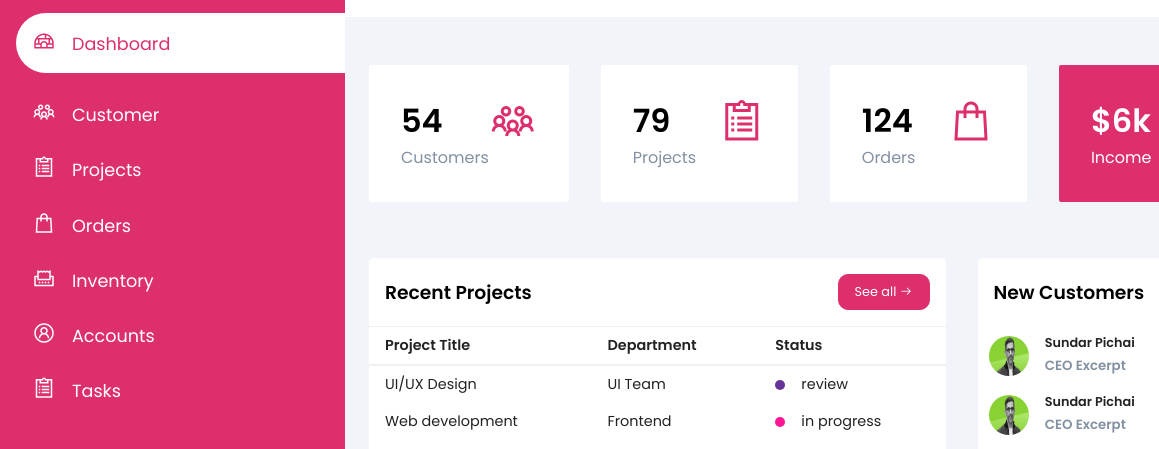
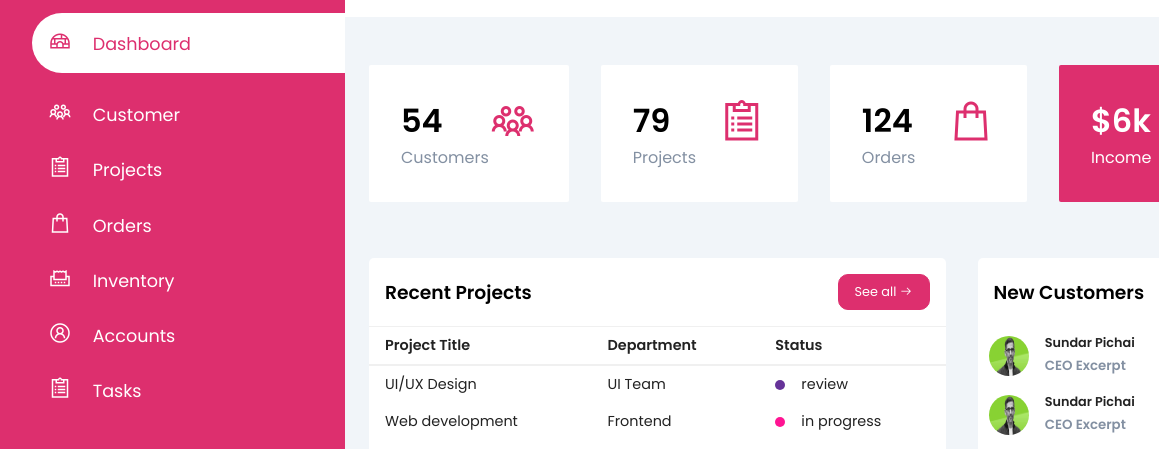
Before and after one commit to yZero19/DashBoard-Projetos, a plain HTML site: page index.html in a window 1280 px wide. Shown: the part 93-542 px from the top of the page, 0-1159 px from the left. Drawn offline with nearby package versions, Linux system fonts and the light colour scheme.

Commit message:
teste de responsividade

```diff
--- a/css/style.css
+++ b/css/style.css
@@ -19,13 +19,14 @@
     width: 345px;
     position: fixed;
     left: 0;
-    top:  0;
+    top: 0;
     height: 100%;
     background: var(--main-color);
-    z-index: 100%;
+    z-index: 100;
+    transition: width 300ms;
 }
 
-.sidebar-brand{
+.sidebar-brand {
     height: 90px;
     padding: 1rem 0rem 1rem 2rem;
     color: #fff;
@@ -43,7 +44,7 @@
 .sidebar-menu li {
     width: 100%;
     margin-bottom: 1.7rem;
-   padding-left: 1rem;
+    padding-left: 2rem;
 }
 
 .sidebar-menu a {
@@ -55,7 +56,7 @@
 
 .sidebar-menu a.active {
     background: #fff;
-   padding-top: 1rem ;
+    padding-top: 1rem;
     padding-bottom: 1rem;
     color: var(--main-color);
     border-radius: 30px 0px 0px 30px;
@@ -66,7 +67,36 @@
     padding-right: 1rem;
 }
 
+#nav-toggle:checked + .sidebar {
+    width: 70px;
+}
+
+#nav-toggle:checked + .sidebar .sidebar-brand,
+#nav-toggle:checked + .sidebar li {
+    padding-left: 1rem;
+    text-align: center;
+}
+
+#nav-toggle:checked + .sidebar li a {
+    padding-left: 0rem;
+}
+
+#nav-toggle:checked + .sidebar .sidebar-brand h2 span:last-child,
+#nav-toggle:checked + .sidebar li a span:last-child {
+    display: none;
+}
+
+#nav-toggle:checked ~ .main-content {
+    margin-left: 70px;
+}
+
+#nav-toggle:checked ~ .main-content header {
+    width: calc(100% - 70px);
+    left: 70px;
+}
+
 .main-content{
+    transition: margin-left 300ms;
     margin-left: 345px;
 }
 
@@ -437,5 +467,4 @@ tr td:last-child {
         top:80px;
     }
 
-
 }
--- a/index.html
+++ b/index.html
@@ -16,13 +16,27 @@
 
         <div class="sidebar-menu">
             <ul>
-                <li><a href="#" class="active"><span class="las la-igloo"></span><span>Dashboard</span></a></li>
-                <li><a href="#"><span class="las la-users"></span><span>Customer</span></a></li>
-                <li><a href="#"><span class="las la-clipboard-list"></span><span>Projects</span></a></li>
-                <li><a href="#"><span class="las la-shopping-bag"></span><span>Orders</span></a></li>
-                <li><a href="#"><span class="las la-receipt"></span><span>Inventory</span></a></li>
-                <li><a href="#"><span class="las la-user-circle"></span><span>Accounts</span></a></li>
-                <li><a href="#"><span class="las la-clipboard-list"></span><span>Tasks</span></a></li>
+                <li>
+                    <a href="" class="active"><span class="las la-igloo"></span><span> Dashboard</span></a>
+                </li>
+                <li>
+                    <a href=""><span class="las la-users"></span><span> Customer</span></a>
+                </li>
+                <li>
+                    <a href=""><span class="las la-clipboard-list"></span><span> Projects</span></a>
+                </li>
+                <li>
+                    <a href=""><span class="las la-shopping-bag"></span><span> Orders</span></a>
+                </li>
+                <li>
+                    <a href=""><span class="las la-receipt"></span><span> Inventory</span></a>
+                </li>
+                <li>
+                    <a href=""><span class="las la-user-circle"></span><span> Accounts</span></a>
+                </li>
+                <li>
+                    <a href=""><span class="las la-clipboard-list"></span><span> Tasks</span></a>
+                </li>
             </ul>
         </div>
     </div>
```
Lines whose indentation alone changed are shown as unchanged.
